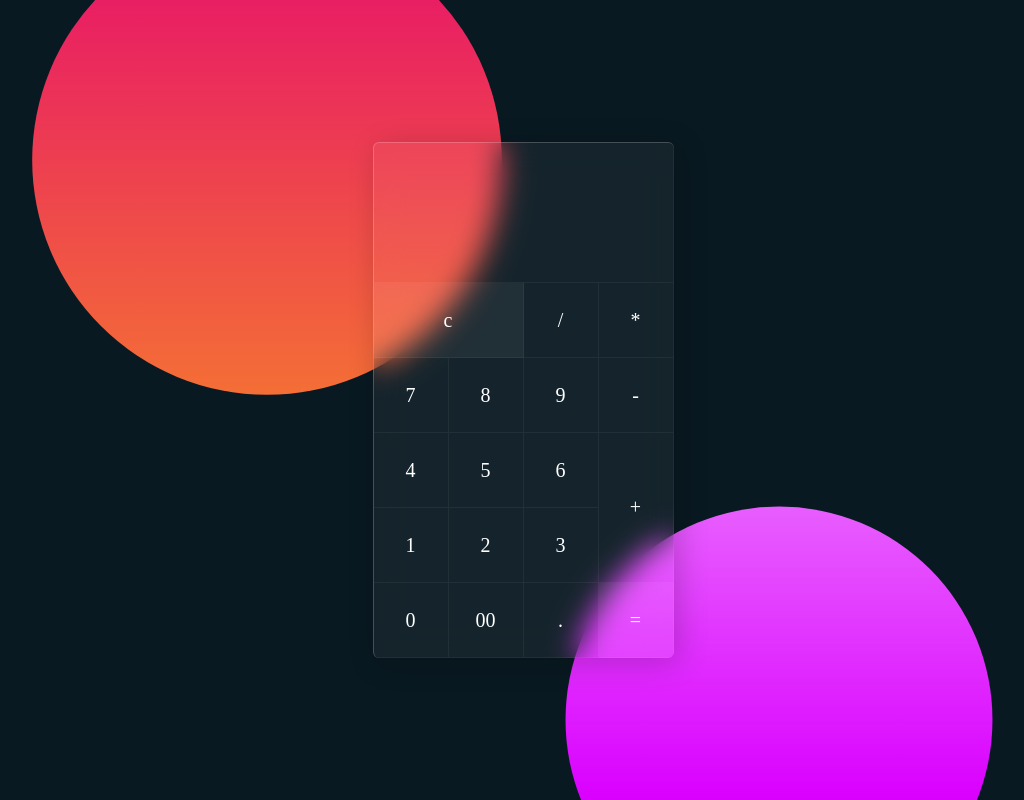
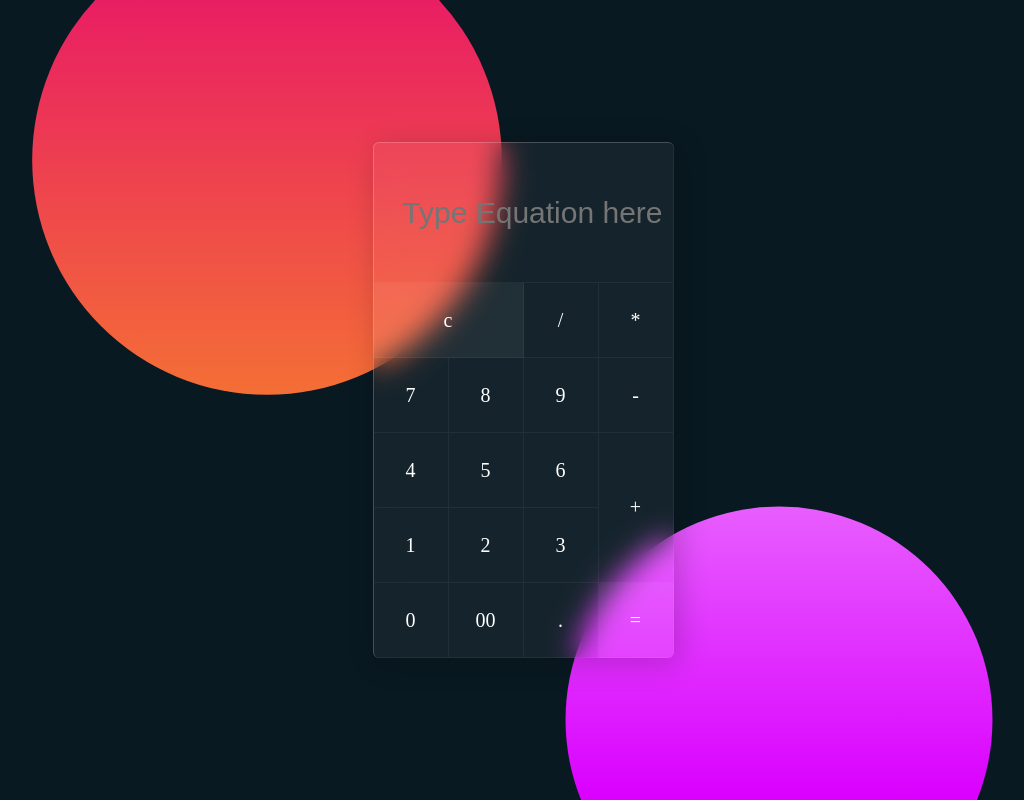
Before and after one commit to codingbeginnerguy/glass_calculator, a plain HTML site: page index.html in a window 1280 px wide. Shown: the whole page, without its empty margins (117-1141 px from the left). Drawn offline with Linux system fonts and the light colour scheme.

Commit message:
Update index.html

```diff
--- a/index.html
+++ b/index.html
@@ -10,7 +10,7 @@
 <body>
     <div class="container">
         <form class="calculator" name="calc">
-            <input type="text" readonly class= "value" name="txt"/>
+            <input type="text" placeholder="Type Equation here" readonly class= "value" name="txt"/>
             <span class="num clear" onclick="calc.txt.value = ''">c</span>
             <span class="num" onclick="document.calc.txt.value += '/'">/</span>
             <span class="num" onclick="document.calc.txt.value += '*'">*</span>
```
